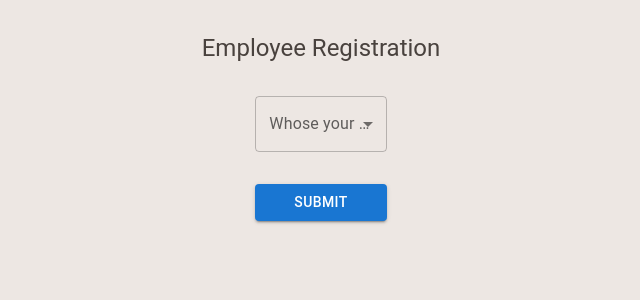
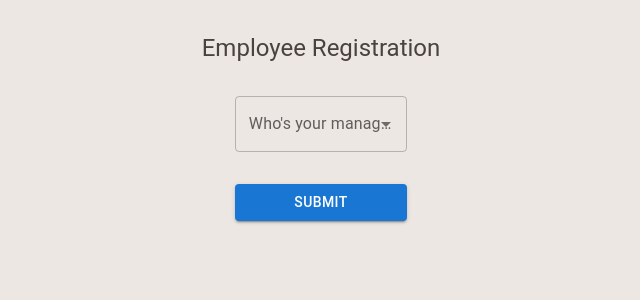
Before and after one commit to matt0125/Scheduler, a React (Create React App) app in the folder web/: page /EmployeeRegistration in a window 1280 px wide. Shown: the top 300 px of the page, without its empty margins (319-959 px from the left). Built offline with nearby package versions, Linux system fonts and the light colour scheme; no server answers.

Commit message:
Manager search and find in employeRegistartion
Manager search and find in employeRegistartion

```diff
--- a/web/package.json
+++ b/web/package.json
@@ -10,6 +10,7 @@
     "@fullcalendar/resource": "^6.1.9",
     "@fullcalendar/timegrid": "^6.1.9",
     "@mui/icons-material": "^5.14.18",
+    "@mui/lab": "^5.0.0-alpha.153",
     "@mui/material": "^5.14.18",
     "@testing-library/jest-dom": "^5.17.0",
     "@testing-library/react": "^13.4.0",
--- a/web/src/pages/EmployeeRegistration.js
+++ b/web/src/pages/EmployeeRegistration.js
@@ -1,26 +1,43 @@
-import React, { useState } from 'react';
-import { Container, TextField, Button, Typography, Box, MenuItem, Select, InputLabel, FormControl } from '@mui/material';
+import React, { useState, useEffect } from 'react';
+import axios from 'axios';
+import { Container, Button, Typography, Box, TextField, FormControl } from '@mui/material';
+import Autocomplete from '@mui/lab/Autocomplete';
 
 const EmployeeRegistration = () => {
   const [manager, setManager] = useState('');
+  const [managers, setManagers] = useState([]);
+  const jwtToken = localStorage.getItem('token');
 
-  const handleManagerChange = (event) => {
-    setManager(event.target.value);
+  useEffect(() => {
+    const fetchManagers = async () => {
+      try {
+        const response = await axios.get('http://localhost:3000/api/managers', {
+          headers: {
+            'Authorization': `Bearer ${jwtToken}`,
+            'Content-Type': 'application/json'
+          }
+        });
+
+        // Assuming the response data is in the format { managers: [...] }
+        const managerList = response.data.managers.filter(user => user.managerIdent);
+
+        setManagers(managerList);
+      } catch (error) {
+        console.error('Error fetching managers:', error);
+      }
+    };
+
+    fetchManagers();
+  }, []);
+
+  const handleManagerChange = (event, value) => {
+    setManager(value);
   };
 
   const handleSubmit = (event) => {
     event.preventDefault();
-    // Handle the form submission, e.g., send data to a backend server
     console.log(`Selected Manager: ${manager}`);
-    // Assuming you'd want to do something with the selected manager here
   };
-
-  // Dummy list of managers for the dropdown
-  const managers = [
-    { name: 'Manager 1', id: 'manager1' },
-    { name: 'Manager 2', id: 'manager2' },
-    // ... other managers
-  ];
 
   return (
     <Container maxWidth="sm">
@@ -30,20 +47,19 @@ const EmployeeRegistration = () => {
         </Typography>
         <Box component="form" onSubmit={handleSubmit} noValidate sx={{ mt: 1 }}>
           <FormControl fullWidth margin="normal">
-            <InputLabel id="manager-select-label">Whose your manager?</InputLabel>
-            <Select
-              labelId="manager-select-label"
-              id="manager"
-              value={manager}
-              label="Whose your manager?"
+            <Autocomplete
+              id="manager-autocomplete"
+              options={managers}
+              getOptionLabel={(option) => option.username}
               onChange={handleManagerChange}
-            >
-              {managers.map((mgr) => (
-                <MenuItem key={mgr.id} value={mgr.name}>
-                  {mgr.name}
-                </MenuItem>
-              ))}
-            </Select>
+              renderInput={(params) => (
+                <TextField
+                  {...params}
+                  label="Who's your manager (by username)?"
+                  variant="outlined"
+                />
+              )}
+            />
           </FormControl>
           <Button
             type="submit"
```
Also changed, not shown: 1 other file (tests, documents, lock files or other folders).
